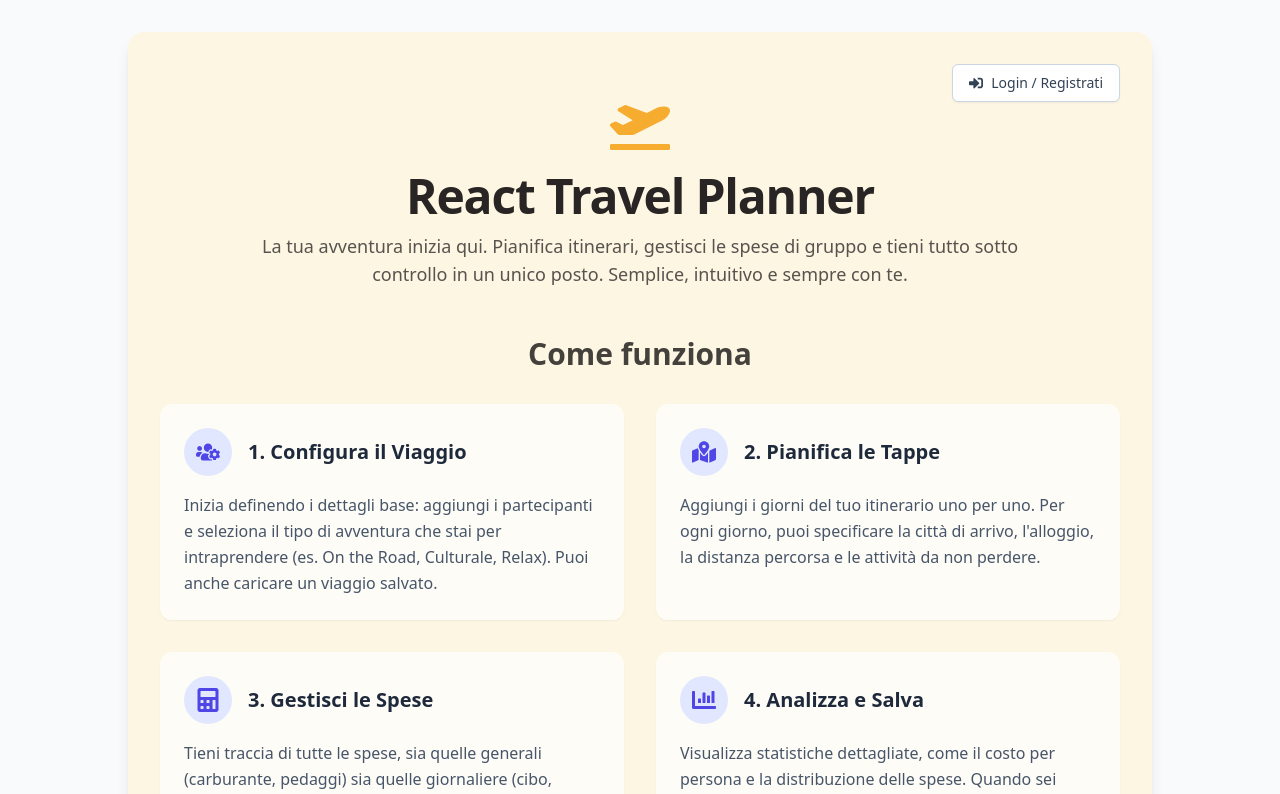
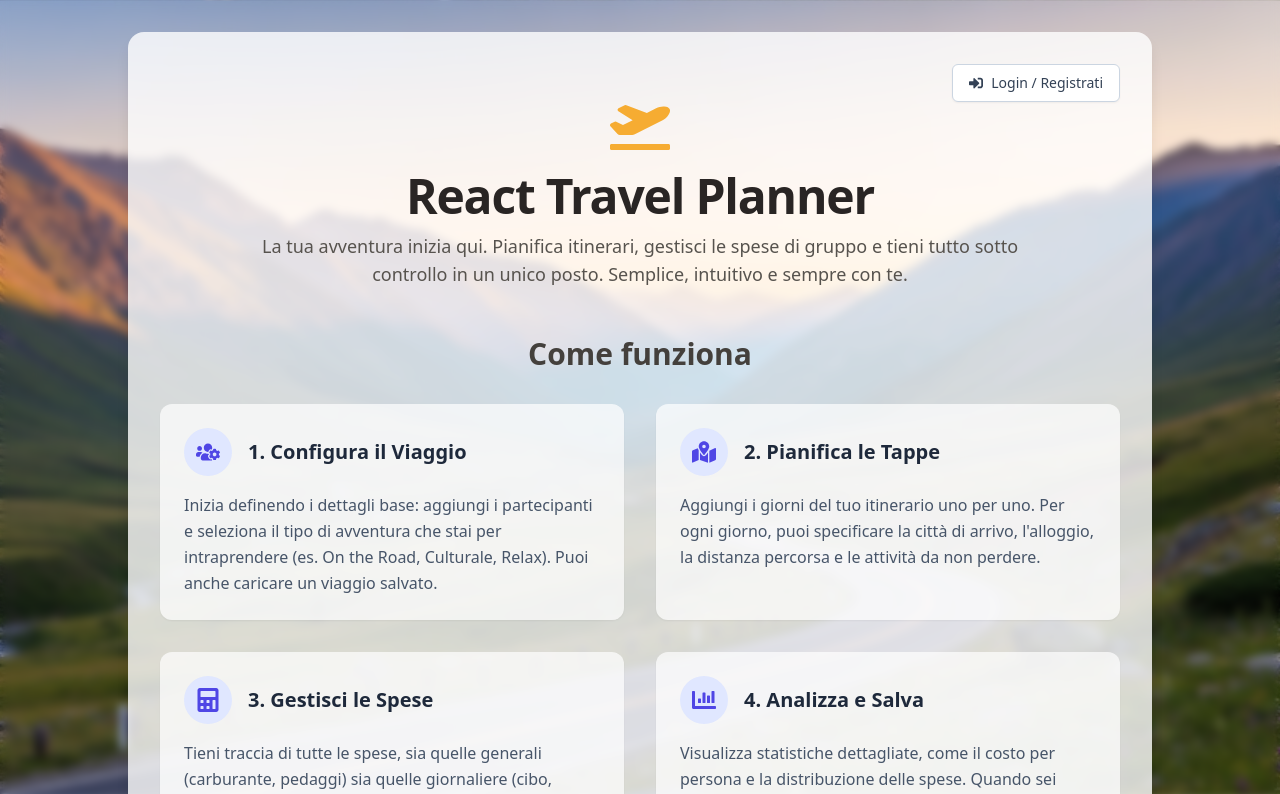
Before and after one commit to fra00/travelPlanner, a React (Vite) app: page / in a window 1280 px wide. Shown: the top 794 px of the page. Built offline with nearby package versions, Linux system fonts and the light colour scheme.

Commit message:
background

```diff
--- a/src/App.jsx
+++ b/src/App.jsx
@@ -27,8 +27,6 @@ function App() {
     }
   };
 
-  const isRoadmapView = state.viewMode === "roadmap";
-
   const renderContent = () => {
     if (!state.isPlanningStarted) {
       if (state.showSetup) {
@@ -46,18 +44,15 @@ function App() {
     return <PlanningView />;
   };
 
-  const containerBg =
-    isRoadmapView || !state.isPlanningStarted ? "bg-sand-100" : "bg-white";
   const titleColor =
-    isRoadmapView || !state.isPlanningStarted
+    state.viewMode === "roadmap" || !state.isPlanningStarted
       ? "text-stone-700"
       : "text-slate-800";
-  const showMainTitle = state.isPlanningStarted;
 
   return (
-    <div className="min-h-screen bg-slate-50 py-8">
+    <div className="min-h-screen py-8">
       <div
-        className={`container mx-auto max-w-5xl ${containerBg} rounded-2xl shadow-lg p-6 sm:p-8 relative`}
+        className="container mx-auto max-w-5xl bg-white/80 backdrop-blur-sm rounded-2xl shadow-lg p-6 sm:p-8 relative"
       >
         {/* Aggiungo il componente Toaster qui per renderizzare le notifiche */}
         <Toaster
@@ -79,7 +74,7 @@ function App() {
         <div className="absolute top-6 right-6 sm:top-8 sm:right-8 z-10">
           <AuthStatus />
         </div>
-        {showMainTitle && (
+        {state.isPlanningStarted && (
           <h1
             className={`text-3xl sm:text-4xl font-bold mb-6 text-center ${titleColor}`}
           >
--- a/src/index.css
+++ b/src/index.css
@@ -3,7 +3,12 @@
 @tailwind utilities;
 
 body {
-  @apply bg-gray-100;
+  background-image: url("/background.png");
+  background-size: cover;
+  background-position: center;
+  background-repeat: no-repeat;
+  backdrop-filter: blur(5px);
+  background-attachment: fixed; /* Mantiene lo sfondo fisso durante lo scroll */
 }
 
 /* Animazione per evidenziare il pulsante di salvataggio quando ci sono modifiche non salvate */
```
Also changed, not shown: public/background.png (added).
